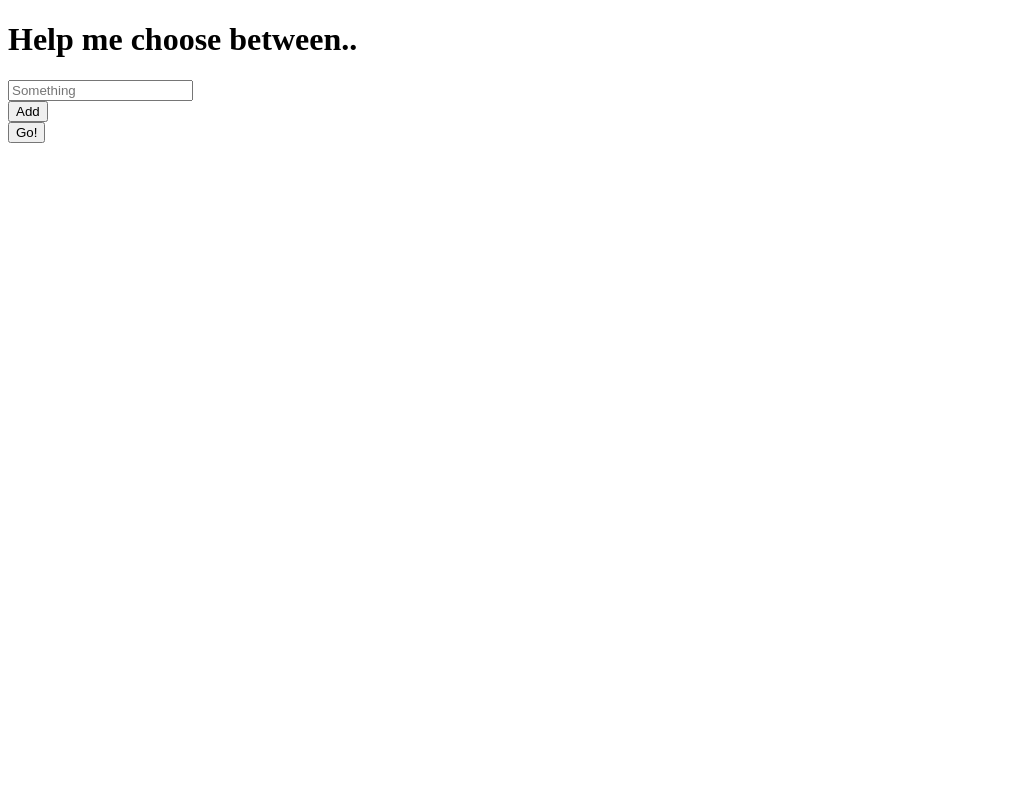
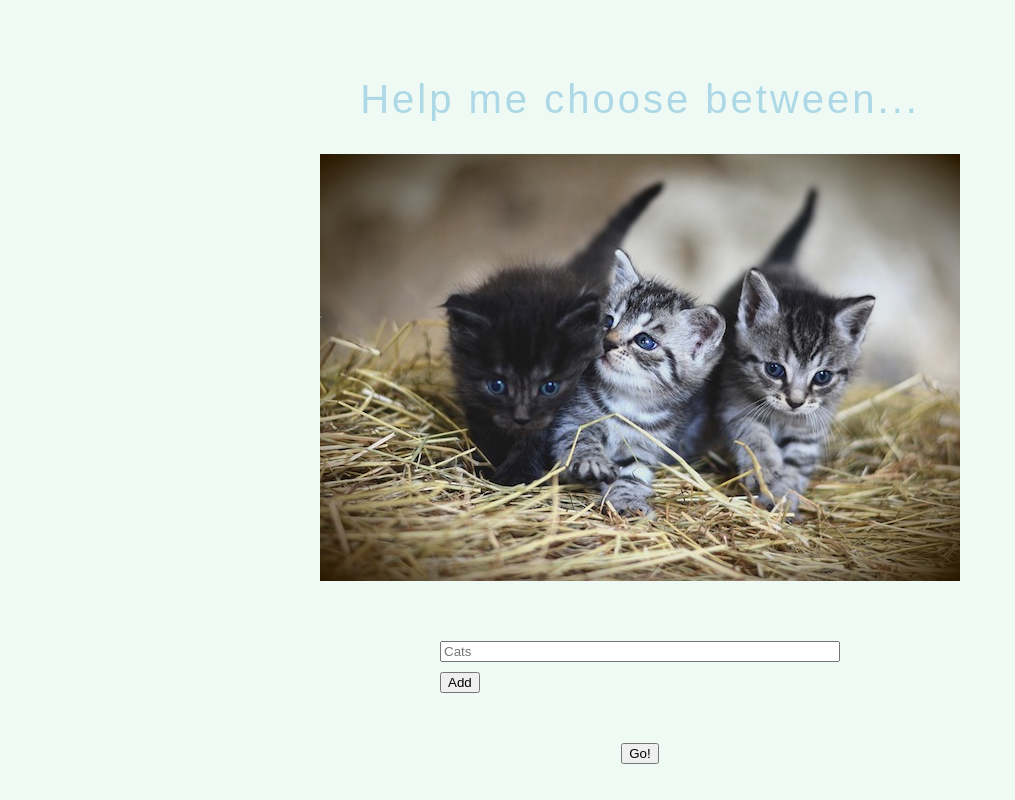
Before and after one commit to lisasjogren/help-me-choose, a plain HTML site: page index.html in a window 1280 px wide. Shown: the whole page, without its empty margins (0-1015 px from the left). Drawn offline with Linux system fonts and the light colour scheme; a web font is replaced by a local one.

Commit message:
day-2-help-me-choose

```diff
--- a/index.html
+++ b/index.html
@@ -3,14 +3,18 @@
   <head>
     <meta charset="utf-8">
     <title>Help me choose</title>
+    <link href="https://fonts.googleapis.com/css?family=News+Cycle" rel="stylesheet">
+    <link href="./main.css" rel="stylesheet" type="text/css">
   </head>
   <body>
-    <h1>Help me choose between..</h1>
-    <div>
-      <div>
-        <input placeholder="Something"></input>
+    <h1>Help me choose between...</h1>
+    <p></p>
+      <img src="katter.jpg" alt="katter" height="427" width="640">
+    <div class="inputSection">
+      <div class="inputs">
+        <input placeholder="Cats"></input>
       </div>
-      <button>Add</button>
+      <button class="addOption">Add</button>
     </div>
     <button>Go!</button>
   </body>
--- /dev/null
+++ b/main.css
@@ -0,0 +1,40 @@
+body {
+  display: flex;
+  flex-direction: column;
+  justify-content: center;
+  align-items: center;
+  margin-top: 50px;
+
+  font-family: 'News Cycle', sans-serif;
+}
+
+h1 {
+  font-weight: lighter;
+  font-size: 40px;
+  letter-spacing: 3px;
+  margin-bottom: 0px;
+  color: lightblue;
+}
+
+.inputSection {
+  margin: 50px 0px 50px 0px;
+  width: 400px;
+}
+
+.inputs {
+  width: inherit;
+  display: flex;
+  flex-direction: column;
+}
+
+input {
+  margin-top: 10px;
+}
+
+.addOption {
+  margin-top: 10px;
+}
+
+html {
+  background-color: #EFFAF4;
+}
```
Also changed, not shown: katter.jpg (added), 1 other file.
